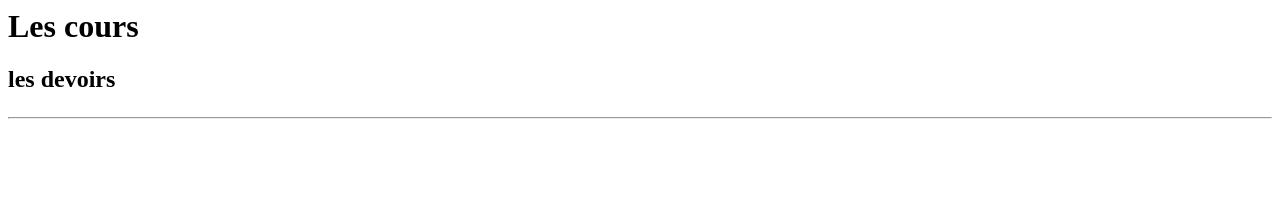
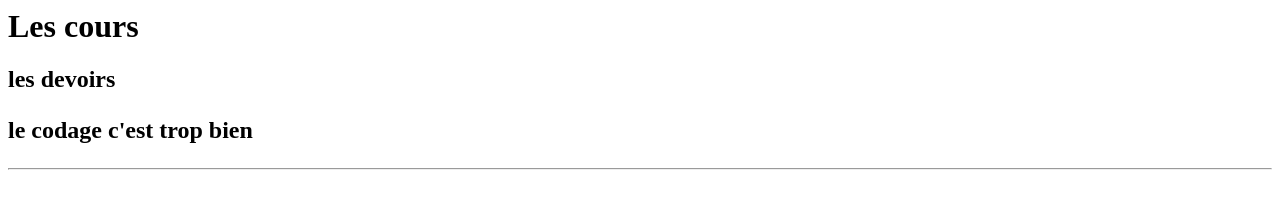
Before and after one commit to acarpentier80540/helloWorld, a plain HTML site: page index.html in a window 1280 px wide. Drawn offline with Linux system fonts and the light colour scheme.

Commit message:
Update index.html
ajout d'un paragraphe

```diff
--- a/index.html
+++ b/index.html
@@ -15,7 +15,7 @@
    les devoirs
    <h2/>
 <p>
-
+le codage c'est trop bien
 </p>
 <hr />
 </body>
```
